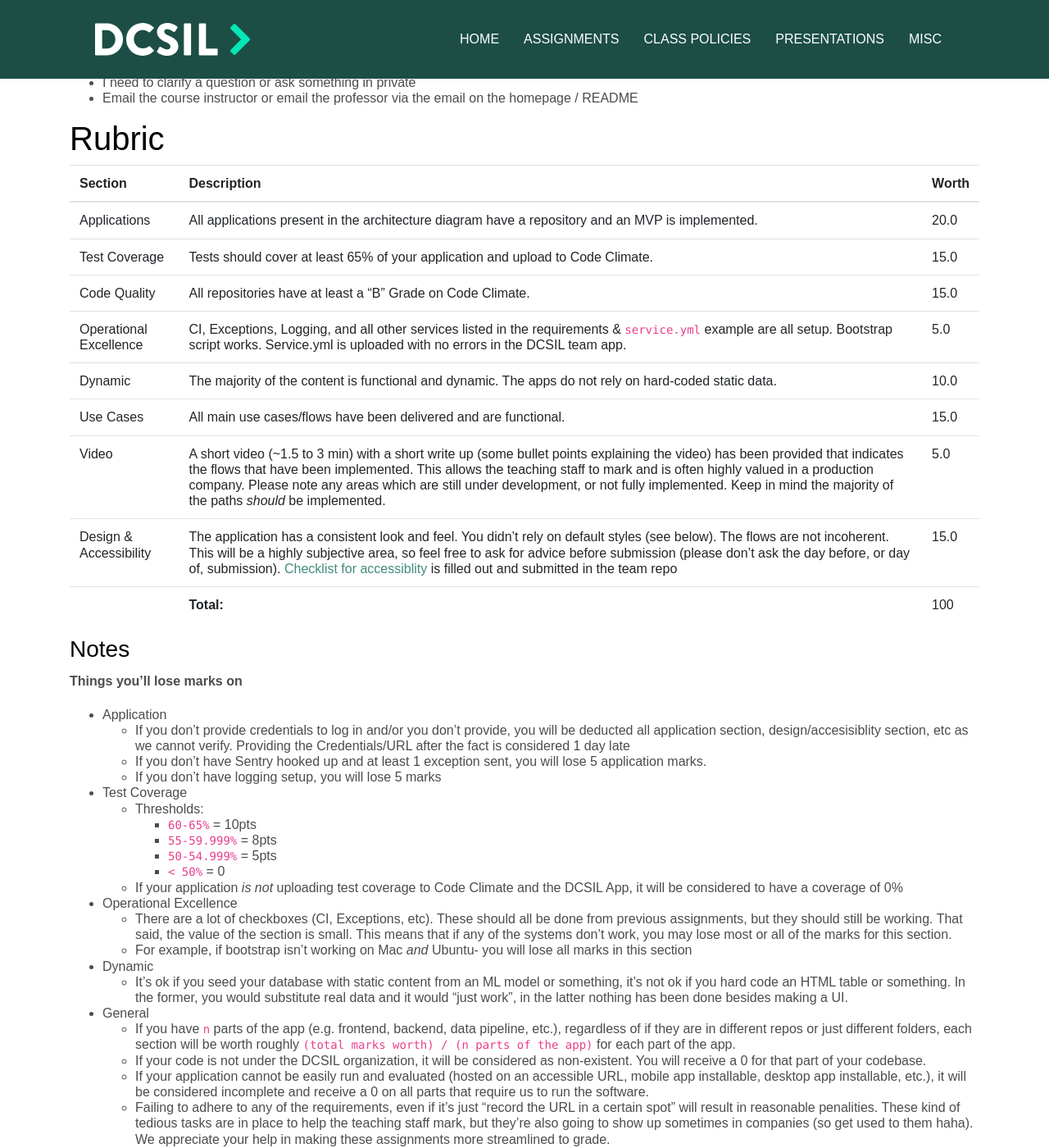
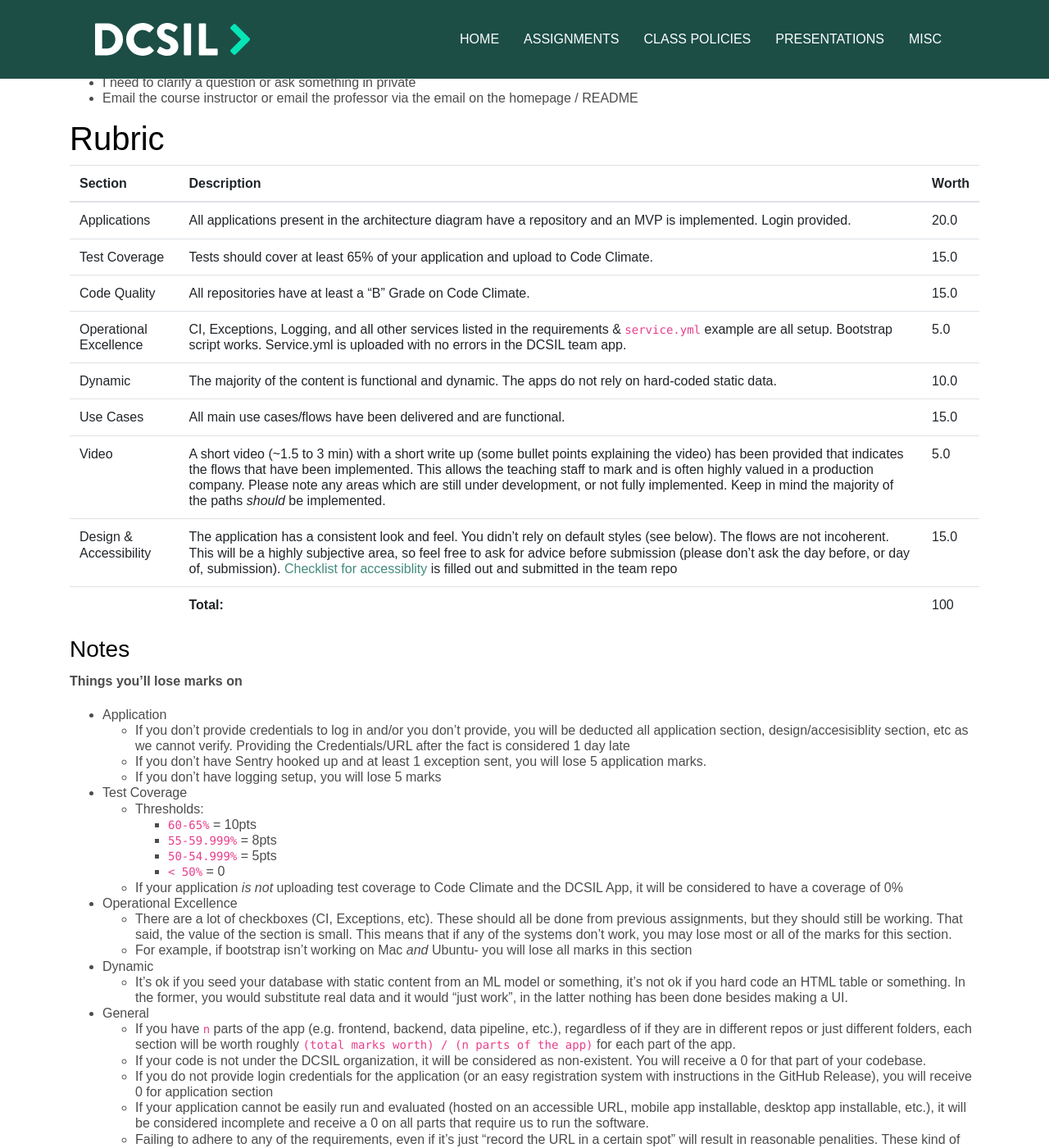
Before and after one commit to dcsil/CSC491, a Jekyll site: the page built from assignments/a7.md, in a window 1280 px wide and 1400 px high, scrolled down 1198 px. Shown: the whole window at 82% size. Built offline with Jekyll 4.4.1, drawn with Linux system fonts in a browser that asks for light colours; our own code applies the rules of GitHub Pages for plain Markdown files.

Commit message:
Update a7.md

```diff
--- a/assignments/a7.md
+++ b/assignments/a7.md
@@ -60,7 +60,7 @@ It is suggested to use a folder and multiple files, just like this CSC491 repo,
 
 | Section | Description | Worth |
 | --- | --- | --- |
-| Applications | All applications present in the architecture diagram have a repository and an MVP is implemented. | 20.0 |
+| Applications | All applications present in the architecture diagram have a repository and an MVP is implemented. Login provided. | 20.0 |
 | Test Coverage | Tests should cover at least 65% of your application and upload to Code Climate. | 15.0 |
 | Code Quality | All repositories have at least a "B" Grade on Code Climate. | 15.0 |
 | Operational Excellence | CI, Exceptions, Logging, and all other services listed in the requirements & `service.yml` example are all setup. Bootstrap script works. Service.yml is uploaded with no errors in the DCSIL team app. | 5.0 |
@@ -99,6 +99,7 @@ It is suggested to use a folder and multiple files, just like this CSC491 repo,
 * General
   * If you have `n` parts of the app (e.g. frontend, backend, data pipeline, etc.), regardless of if they are in different repos or just different folders, each section will be worth roughly `(total marks worth) / (n parts of the app)` for each part of the app.
   * If your code is not under the DCSIL organization, it will be considered as non-existent. You will receive a 0 for that part of your codebase.
+  * If you do not provide login credentials for the application (or an easy registration system with instructions in the GitHub Release), you will receive 0 for application section
   * If your application cannot be easily run and evaluated (hosted on an accessible URL, mobile app installable, desktop app installable, etc.), it will be considered incomplete and receive a 0 on all parts that require us to run the software.
   * Failing to adhere to any of the requirements, even if it's just "record the URL in a certain spot" will result in reasonable penalities. These kind of tedious tasks are in place to help the teaching staff mark, but they're also going to show up sometimes in companies (so get used to them haha). We appreciate your help in making these assignments more streamlined to grade.
     - Some examples would be:
```
